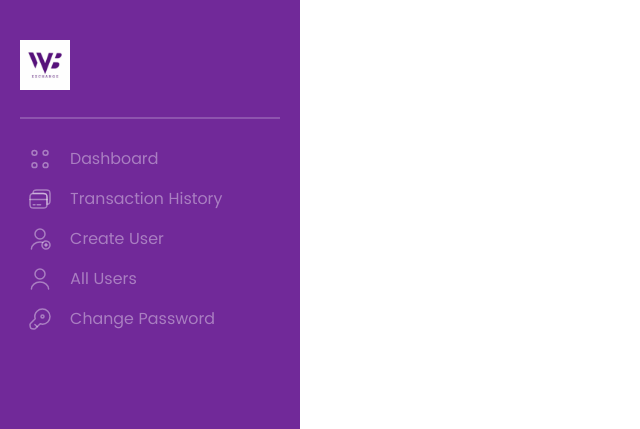
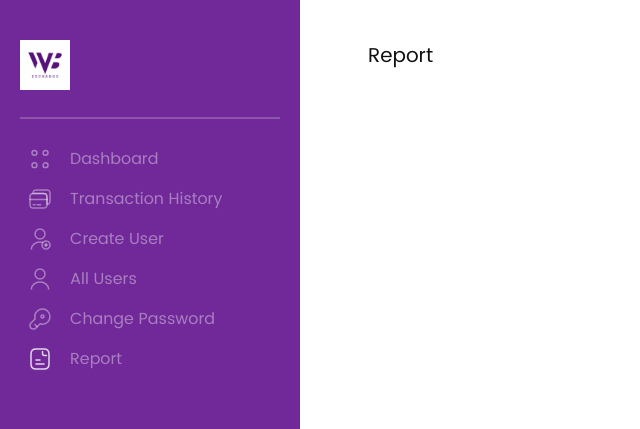
Before and after one commit to Ademola101/WBExchange-Frontend, a React (Create React App) app: page /admin/report in a window 1280 px wide. Shown: the top 429 px of the page, without its empty margins (0-640 px from the left). Built offline with nearby package versions, Linux system fonts and the light colour scheme.

Commit message:
styles: add report page stylings

```diff
--- a/src/components/AdminSidebar.tsx
+++ b/src/components/AdminSidebar.tsx
@@ -7,6 +7,7 @@ import createUser from '../assets/icons/createUser.svg'
 import allUser from '../assets/icons/allUser.svg'
 import key from '../assets/icons/key.svg'
 import logout from '../assets/icons/logout.svg'
+import report from '../assets/icons/report.svg'
 import hamburger from '../assets/icons/hamburger.svg'
 import Button from './Button'
 
@@ -83,6 +84,12 @@ const AdminSidebar = ({isActive}: IAdminSidebarProps) => {
                         </div>
                         <span>Change Password</span>
                     </NavLink>
+                    <NavLink to="report" className="nav-links">
+                        <div className="icon-container">
+                            <img src={report} alt='key icon'/>
+                        </div>
+                        <span>Report</span>
+                    </NavLink>
                     <footer className="admin-hamburger-logout">
                         <div className="desktop-admin-user-profile">
                             <><img src="https://mdbcdn.b-cdn.net/img/new/avatars/2.webp" alt="profile-photo" /></>
@@ -136,6 +143,12 @@ const AdminSidebar = ({isActive}: IAdminSidebarProps) => {
                 </div>
                 <span>Change Password</span>
             </NavLink>
+            <NavLink to="report" className="nav-links">
+                <div className="icon-container">
+                    <img src={report} alt='key icon'/>
+                </div>
+                <span>Report</span>
+            </NavLink>
             <footer className="desktop-admin-sidebar-logout">
                 <div className="desktop-admin-user-profile">
                     <><img src="https://mdbcdn.b-cdn.net/img/new/avatars/2.webp" alt="profile-photo" /></>
--- a/src/pages/AdminDashboardRoutes.tsx
+++ b/src/pages/AdminDashboardRoutes.tsx
@@ -5,6 +5,7 @@ import AdminDashboard from "./AdminDashboard"
 import AllUsers from "./AllUsers"
 import ChangePassword from "./ChangePassword"
 import CreateUser from "./CreateUser"
+import Report from "./Report"
 import TransactionHistory from "./TransactionHistory"
 
 const AdminDashboardRoutes = () => {
@@ -19,6 +20,7 @@ const AdminDashboardRoutes = () => {
                 <Route path="create-user" element={<CreateUser />} />
                 <Route path="all-users" element={<AllUsers />} />
                 <Route path="change-password" element={<ChangePassword />} />
+                <Route path="report" element={<Report />} />
             </Routes>
         </div>
     )
--- a/src/pages/Report.tsx
+++ b/src/pages/Report.tsx
@@ -1,6 +1,16 @@
+import './styles/report.scss'
+
 const Report = () => {
     return (
-        <></>
+        <div className="report">
+            <div className="mobile-report"></div>
+            <div className="desktop-report">
+                <header>
+                    <h3>Report</h3>
+                </header>
+                <section></section>
+            </div>
+        </div>
     )
 }
 export default Report
--- /dev/null
+++ b/src/pages/styles/report.scss
@@ -0,0 +1,28 @@
+.report {
+    width: 100%;
+}
+.mobile-report {
+    width: 100%;
+}
+
+.desktop-report {
+    display: none;
+}
+
+@media (min-width: 768px) {
+    .mobile-report {
+        display: none;
+    }
+    .desktop-report {
+        display: block;
+        padding: 40px 60px 40px 23rem;
+        header {
+            h3 {
+                font-weight: 500;
+                font-size: 20px;
+                line-height: 30px;
+                color: var(--black-color);
+            }
+        }
+    }
+}
```
Also changed, not shown: src/assets/icons/report.svg (added).
